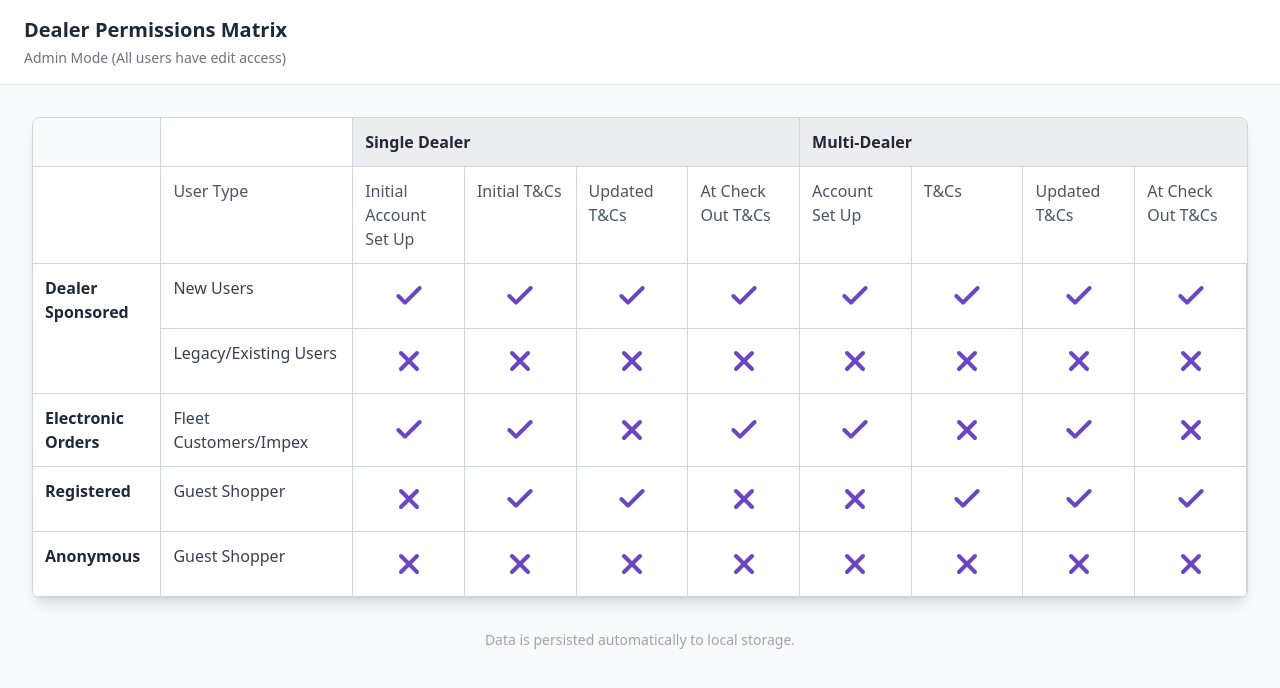
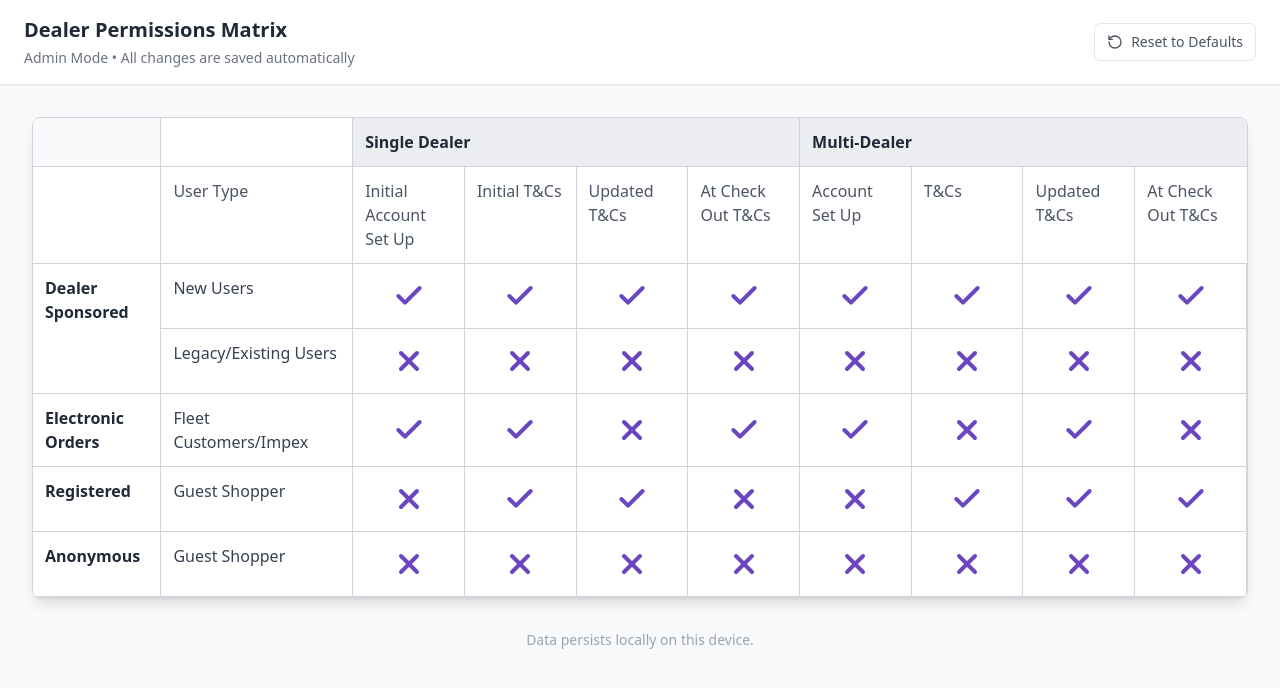
Before and after one commit to afdossa/ExampleWorkingDocument2.0, a React (Vite) app: page / in a window 1280 px wide. Shown: the top 688 px of the page. Built offline with nearby package versions, Linux system fonts and the light colour scheme.

Commit message:
feat: Add reset functionality and improve UI
Introduces a reset button to revert permissions to their default state and provides user confirmation.
Updates header to be sticky and clarifies admin mode status.
Adds `shortcut icon` link for better browser tab consistency.

```diff
--- a/App.tsx
+++ b/App.tsx
@@ -1,6 +1,7 @@
 import React, { useState, useEffect } from 'react';
 import { loadMatrixState, saveMatrixState } from './services/storageService';
 import { MatrixTable } from './components/MatrixTable';
+import { RotateCcw } from 'lucide-react';
 
 export default function App() {
   const [data, setData] = useState<Record<string, boolean>>({});
@@ -20,6 +21,15 @@ export default function App() {
     saveMatrixState(newData);
   };
 
+  // Reset to defaults
+  const handleReset = () => {
+    if (window.confirm('Are you sure you want to reset all permissions to their default state?')) {
+      localStorage.removeItem('dealer_matrix_data_v1');
+      const defaults = loadMatrixState(); // Will load defaults since storage is cleared
+      setData(defaults);
+    }
+  };
+
   if (loading) {
     return <div className="flex h-screen items-center justify-center">Loading...</div>;
   }
@@ -28,14 +38,21 @@ export default function App() {
   return (
     <div className="min-h-screen bg-gray-50 flex flex-col">
       {/* Header */}
-      <header className="bg-white border-b border-gray-200 px-6 py-4">
+      <header className="bg-white border-b border-gray-200 px-6 py-4 shadow-sm sticky top-0 z-10">
         <div className="max-w-[1400px] mx-auto flex flex-col md:flex-row justify-between items-center gap-4">
           <div>
             <h1 className="text-xl font-bold text-gray-800">Dealer Permissions Matrix</h1>
             <p className="text-sm text-gray-500 mt-1">
-              Admin Mode (All users have edit access)
+              Admin Mode • All changes are saved automatically
             </p>
           </div>
+
+          <button
+            onClick={handleReset}
+            className="text-sm text-gray-600 hover:text-red-600 flex items-center gap-2 px-3 py-2 rounded-md hover:bg-red-50 transition-colors border border-gray-200"
+          >
+            <RotateCcw className="w-4 h-4" /> Reset to Defaults
+          </button>
         </div>
       </header>
 
@@ -47,8 +64,8 @@ export default function App() {
             onToggle={handleToggle}
           />
 
-          <div className="mt-8 text-sm text-gray-400 text-center">
-            <p>Data is persisted automatically to local storage.</p>
+          <div className="mt-8 text-sm text-gray-400 text-center flex flex-col gap-2">
+            <p>Data persists locally on this device.</p>
           </div>
         </div>
       </main>
```
Also changed, not shown: index.html (+2 -1 lines).
